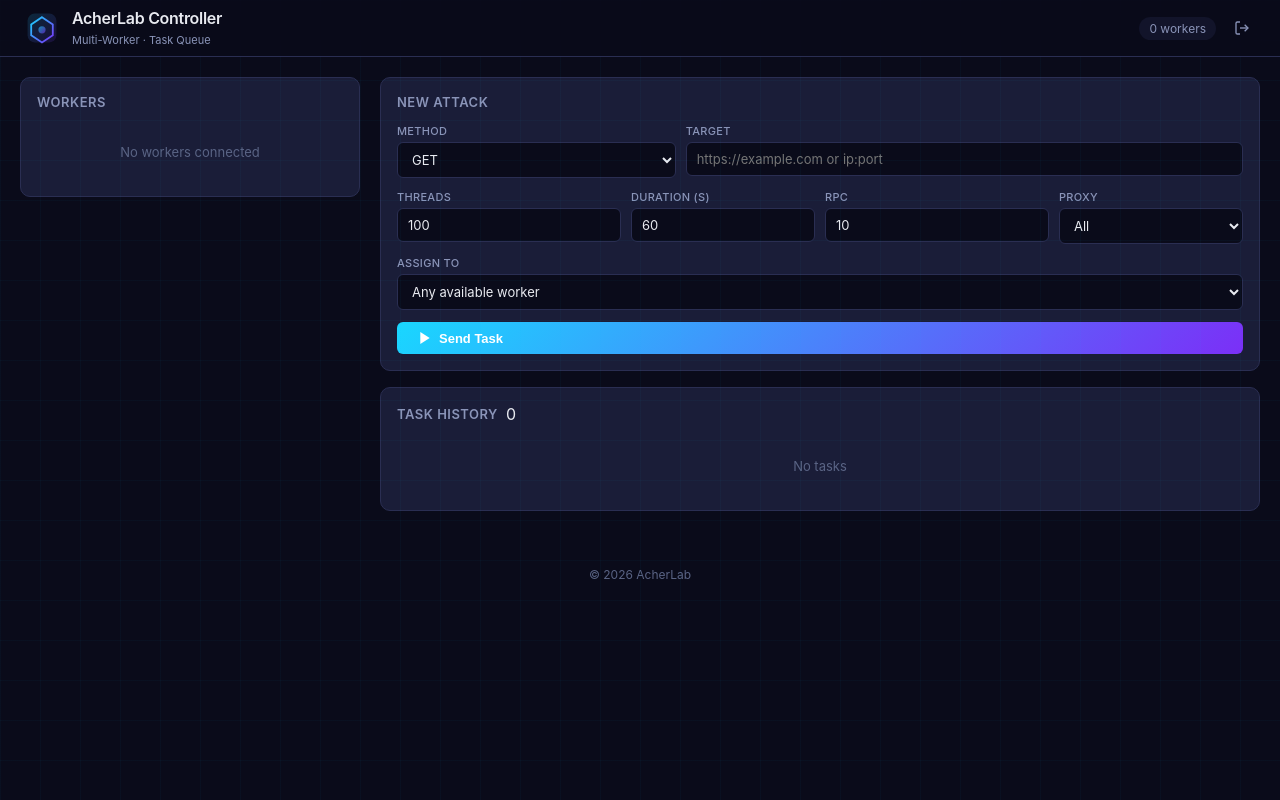
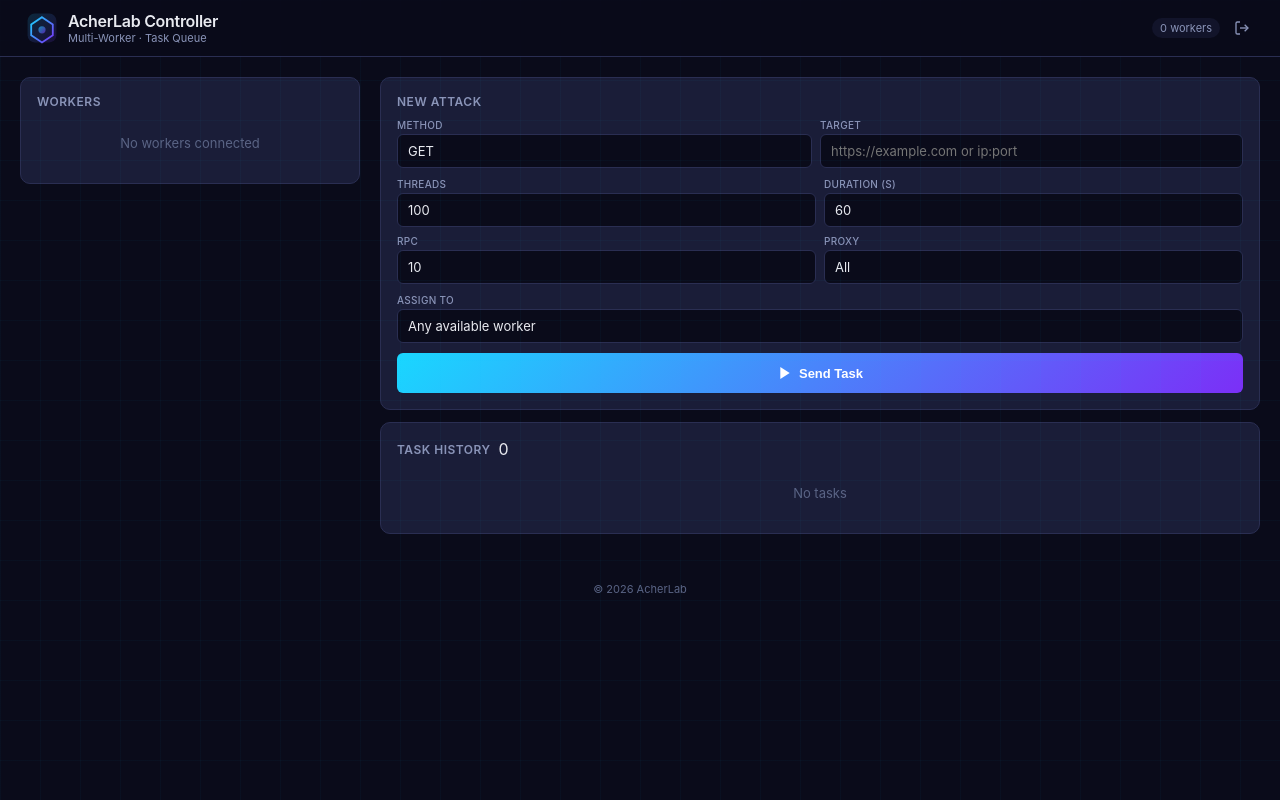
Before and after one commit to acherlab-ai/Stress-Tool, a Flask app: template templates/index.html in a window 1280 px wide. Run offline with Flask 3, Linux system fonts and the light colour scheme; the template is opened without the code that fills it, so the values that code supplies are empty.

Commit message:
fix: responsive mobile UI

```diff
--- a/static/css/style.css
+++ b/static/css/style.css
@@ -3,75 +3,91 @@
 body{background:var(--bg);color:var(--text);font-family:var(--font);min-height:100vh;overflow-x:hidden}
 .bg-grid{position:fixed;top:0;left:0;width:100%;height:100%;background-image:linear-gradient(rgba(25,215,255,0.03) 1px,transparent 1px),linear-gradient(90deg,rgba(25,215,255,0.03) 1px,transparent 1px);background-size:40px 40px;pointer-events:none;z-index:0}
 
-.header{position:sticky;top:0;z-index:10;background:rgba(10,11,26,0.85);backdrop-filter:blur(12px);border-bottom:1px solid var(--border);padding:0 24px}
-.header-content{max-width:1400px;margin:0 auto;display:flex;align-items:center;justify-content:space-between;height:56px}
-.logo{display:flex;align-items:center;gap:12px}
-.logo-icon{flex-shrink:0}
-.logo h1{font-size:16px;font-weight:600;letter-spacing:-0.3px}
-.subtitle{font-size:11px;color:var(--text-secondary)}
-.header-status{display:flex;align-items:center;gap:12px}
-.worker-count{font-size:12px;color:var(--text-secondary);padding:4px 10px;background:var(--bg-secondary);border-radius:20px}
+.header{position:sticky;top:0;z-index:10;background:rgba(10,11,26,0.85);backdrop-filter:blur(12px);border-bottom:1px solid var(--border);padding:0 12px}
+.header-content{max-width:1400px;margin:0 auto;display:flex;align-items:center;justify-content:space-between;height:48px}
+.logo{display:flex;align-items:center;gap:8px;min-width:0}
+.logo-icon{flex-shrink:0;width:28px;height:28px}
+.logo h1{font-size:14px;font-weight:600;letter-spacing:-0.3px;white-space:nowrap}
+.subtitle{display:none}
+.header-status{display:flex;align-items:center;gap:8px;flex-shrink:0}
+.worker-count{font-size:11px;color:var(--text-secondary);padding:3px 8px;background:var(--bg-secondary);border-radius:20px;white-space:nowrap}
 .btn-icon{background:none;border:none;color:var(--text-secondary);cursor:pointer;padding:6px;border-radius:6px;display:flex}
 .btn-icon:hover{color:var(--text);background:var(--bg-hover)}
 
-.layout{display:flex;gap:20px;max-width:1400px;margin:20px auto;padding:0 20px}
-.sidebar{width:340px;flex-shrink:0}
+.layout{display:flex;flex-direction:column;gap:12px;max-width:1400px;margin:12px auto;padding:0 10px}
+.sidebar{width:100%;flex-shrink:0}
 .content{flex:1;min-width:0}
 
-.card{background:var(--bg-card);border:1px solid var(--border);border-radius:var(--radius);padding:16px;margin-bottom:16px}
-.card-header{display:flex;align-items:center;gap:8px;margin-bottom:14px}
-.card-header h2{font-size:13px;font-weight:600;text-transform:uppercase;letter-spacing:0.5px;color:var(--text-secondary)}
+.card{background:var(--bg-card);border:1px solid var(--border);border-radius:var(--radius);padding:12px;margin-bottom:12px}
+.card-header{display:flex;align-items:center;gap:8px;margin-bottom:10px}
+.card-header h2{font-size:12px;font-weight:600;text-transform:uppercase;letter-spacing:0.5px;color:var(--text-secondary)}
 
-.worker-list{display:flex;flex-direction:column;gap:10px}
-.worker-empty,.task-empty{text-align:center;padding:20px;color:var(--text-muted);font-size:13px}
-.worker-card{background:var(--bg-secondary);border:1px solid var(--border);border-radius:8px;padding:12px;transition:border-color 0.3s}
+.worker-list{display:flex;flex-direction:column;gap:8px}
+.worker-empty,.task-empty{text-align:center;padding:16px;color:var(--text-muted);font-size:13px}
+.worker-card{background:var(--bg-secondary);border:1px solid var(--border);border-radius:8px;padding:10px;transition:border-color 0.3s}
 .worker-card.online{border-color:rgba(52,211,153,0.3)}
-.worker-head{display:flex;align-items:center;gap:8px;margin-bottom:10px}
-.worker-dot{width:8px;height:8px;border-radius:50%;background:var(--accent-red);transition:all 0.3s}
+.worker-head{display:flex;align-items:center;gap:6px;margin-bottom:8px}
+.worker-dot{width:8px;height:8px;border-radius:50%;background:var(--accent-red);flex-shrink:0;transition:all 0.3s}
 .worker-dot.on{background:var(--accent-green);box-shadow:0 0 8px rgba(52,211,153,0.4)}
 .worker-name{font-size:13px;font-weight:600;color:var(--text)}
-.worker-model{font-size:10px;color:var(--text-muted);margin-left:auto;white-space:nowrap;overflow:hidden;text-overflow:ellipsis;max-width:140px}
-.worker-body{display:flex;flex-direction:column;gap:6px}
-.worker-stat,.worker-bar{display:flex;align-items:center;gap:6px;font-size:12px}
-.ws-label{color:var(--text-muted);min-width:36px;font-size:11px}
+.worker-model{font-size:9px;color:var(--text-muted);margin-left:auto;white-space:nowrap;overflow:hidden;text-overflow:ellipsis;max-width:120px}
+.worker-body{display:flex;flex-direction:column;gap:5px}
+.worker-stat,.worker-bar{display:flex;align-items:center;gap:4px;font-size:12px}
+.ws-label{color:var(--text-muted);min-width:32px;font-size:11px}
 .ws-val{color:var(--text);font-family:var(--mono);font-size:11px;margin-left:auto}
-.worker-bar .ws-val{min-width:44px;text-align:right}
-.bar-bg{flex:1;height:4px;background:var(--bg);border-radius:4px;overflow:hidden;min-width:60px}
+.worker-bar .ws-val{min-width:40px;text-align:right}
+.bar-bg{flex:1;height:4px;background:var(--bg);border-radius:4px;overflow:hidden;min-width:40px}
 .bar-fill{height:100%;border-radius:4px;transition:width 0.5s}
 .bar-fill.cpu{background:var(--accent-cyan)}
 .bar-fill.mem{background:var(--accent-purple)}
-.worker-foot{display:flex;align-items:center;gap:8px;margin-top:10px;padding-top:10px;border-top:1px solid var(--border)}
+.worker-foot{display:flex;align-items:center;gap:6px;margin-top:8px;padding-top:8px;border-top:1px solid var(--border)}
 .tag{font-size:10px;font-weight:700;padding:2px 8px;border-radius:4px;text-transform:uppercase;letter-spacing:0.5px}
 .tag.running{background:rgba(52,211,153,0.15);color:var(--accent-green)}
 .tag.idle{background:rgba(90,100,133,0.15);color:var(--text-muted)}
-.btn-stop{font-size:11px;padding:4px 12px;border:1px solid var(--accent-red);background:rgba(239,68,68,0.1);color:var(--accent-red);border-radius:6px;cursor:pointer;margin-left:auto;font-weight:600}
+.btn-stop{font-size:11px;padding:6px 14px;border:1px solid var(--accent-red);background:rgba(239,68,68,0.1);color:var(--accent-red);border-radius:6px;cursor:pointer;margin-left:auto;font-weight:600;min-height:32px}
 .btn-stop:hover{background:rgba(239,68,68,0.2)}
 
-.config-form{display:flex;flex-direction:column;gap:12px}
-.form-row{display:flex;gap:10px}
-.form-group{flex:1;display:flex;flex-direction:column;gap:4px}
-.form-group label{font-size:11px;color:var(--text-secondary);font-weight:500;text-transform:uppercase;letter-spacing:0.3px}
-.form-group input,.form-group select{padding:8px 10px;background:var(--bg);border:1px solid var(--border);border-radius:6px;color:var(--text);font-size:13px;outline:none;font-family:var(--font)}
+.config-form{display:flex;flex-direction:column;gap:10px}
+.form-row{display:flex;flex-wrap:wrap;gap:8px}
+.form-row .form-group{flex:1;min-width:calc(50% - 8px)}
+.form-group{display:flex;flex-direction:column;gap:3px}
+.form-group label{font-size:10px;color:var(--text-secondary);font-weight:500;text-transform:uppercase;letter-spacing:0.3px}
+.form-group input,.form-group select{padding:8px 10px;background:var(--bg);border:1px solid var(--border);border-radius:6px;color:var(--text);font-size:13px;outline:none;font-family:var(--font);-webkit-appearance:none;appearance:none}
 .form-group input:focus,.form-group select:focus{border-color:var(--accent-cyan)}
 
-.btn{display:inline-flex;align-items:center;gap:6px;padding:8px 20px;border:none;border-radius:6px;font-size:13px;font-weight:600;cursor:pointer;transition:opacity 0.2s}
+.btn{display:inline-flex;align-items:center;justify-content:center;gap:6px;padding:10px 20px;border:none;border-radius:6px;font-size:13px;font-weight:600;cursor:pointer;transition:opacity 0.2s;min-height:40px}
 .btn:disabled{opacity:0.4;cursor:not-allowed}
-.btn-primary{background:linear-gradient(135deg,var(--accent-cyan),var(--accent-purple));color:#fff}
+.btn-primary{background:linear-gradient(135deg,var(--accent-cyan),var(--accent-purple));color:#fff;width:100%}
 .btn-primary:hover:not(:disabled){opacity:0.9}
 
-.task-list{display:flex;flex-direction:column;gap:4px}
-.task-item{display:flex;align-items:center;gap:8px;padding:6px 10px;background:var(--bg-secondary);border-radius:6px;font-size:12px}
-.task-badge{padding:1px 6px;border-radius:3px;font-size:10px;font-weight:700;text-transform:uppercase;color:#fff}
-.task-method{font-family:var(--mono);font-size:11px;color:var(--accent-cyan);min-width:50px}
-.task-target{flex:1;color:var(--text);white-space:nowrap;overflow:hidden;text-overflow:ellipsis}
-.task-worker{color:var(--text-muted);font-size:11px;min-width:60px}
-.task-req{font-family:var(--mono);font-size:11px;color:var(--text-secondary);min-width:50px;text-align:right}
+.task-list{display:flex;flex-direction:column;gap:3px}
+.task-item{display:flex;align-items:center;gap:6px;padding:5px 8px;background:var(--bg-secondary);border-radius:6px;font-size:11px;flex-wrap:wrap}
+.task-badge{padding:1px 5px;border-radius:3px;font-size:9px;font-weight:700;text-transform:uppercase;color:#fff;flex-shrink:0}
+.task-method{font-family:var(--mono);font-size:10px;color:var(--accent-cyan);min-width:36px;flex-shrink:0}
+.task-target{flex:1;color:var(--text);white-space:nowrap;overflow:hidden;text-overflow:ellipsis;min-width:60px;font-size:11px}
+.task-worker{color:var(--text-muted);font-size:10px;min-width:40px}
+.task-req{font-family:var(--mono);font-size:10px;color:var(--text-secondary);min-width:36px;text-align:right}
 
-.footer{text-align:center;padding:20px;color:var(--text-muted);font-size:12px}
+.footer{text-align:center;padding:16px;color:var(--text-muted);font-size:11px}
 
-.toast{position:fixed;bottom:24px;left:50%;transform:translateX(-50%);padding:10px 24px;border-radius:8px;font-size:13px;font-weight:500;z-index:100;opacity:0;transition:opacity 0.3s;pointer-events:none}
+.toast{position:fixed;bottom:16px;left:50%;transform:translateX(-50%);padding:10px 20px;border-radius:8px;font-size:13px;font-weight:500;z-index:100;opacity:0;transition:opacity 0.3s;pointer-events:none;white-space:nowrap;max-width:90vw;overflow:hidden;text-overflow:ellipsis}
 .toast.show{opacity:1}
 .toast.success{background:rgba(52,211,153,0.12);border:1px solid var(--accent-green);color:var(--accent-green)}
 .toast.error{background:rgba(239,68,68,0.12);border:1px solid var(--accent-red);color:var(--accent-red)}
 
-@media(max-width:900px){.layout{flex-direction:column}.sidebar{width:100%}}
+@media(min-width:768px){
+  .header{padding:0 24px}
+  .header-content{height:56px}
+  .logo h1{font-size:16px}
+  .subtitle{display:block;font-size:11px;color:var(--text-secondary)}
+  .logo-icon{width:36px;height:36px}
+  .layout{flex-direction:row;gap:20px;margin:20px auto;padding:0 20px}
+  .sidebar{width:340px}
+  .card{padding:16px}
+  .btn-primary{width:auto}
+}
+
+@media(min-width:768px) and (max-width:1024px){
+  .sidebar{width:280px}
+  .worker-model{max-width:80px}
+}
```
